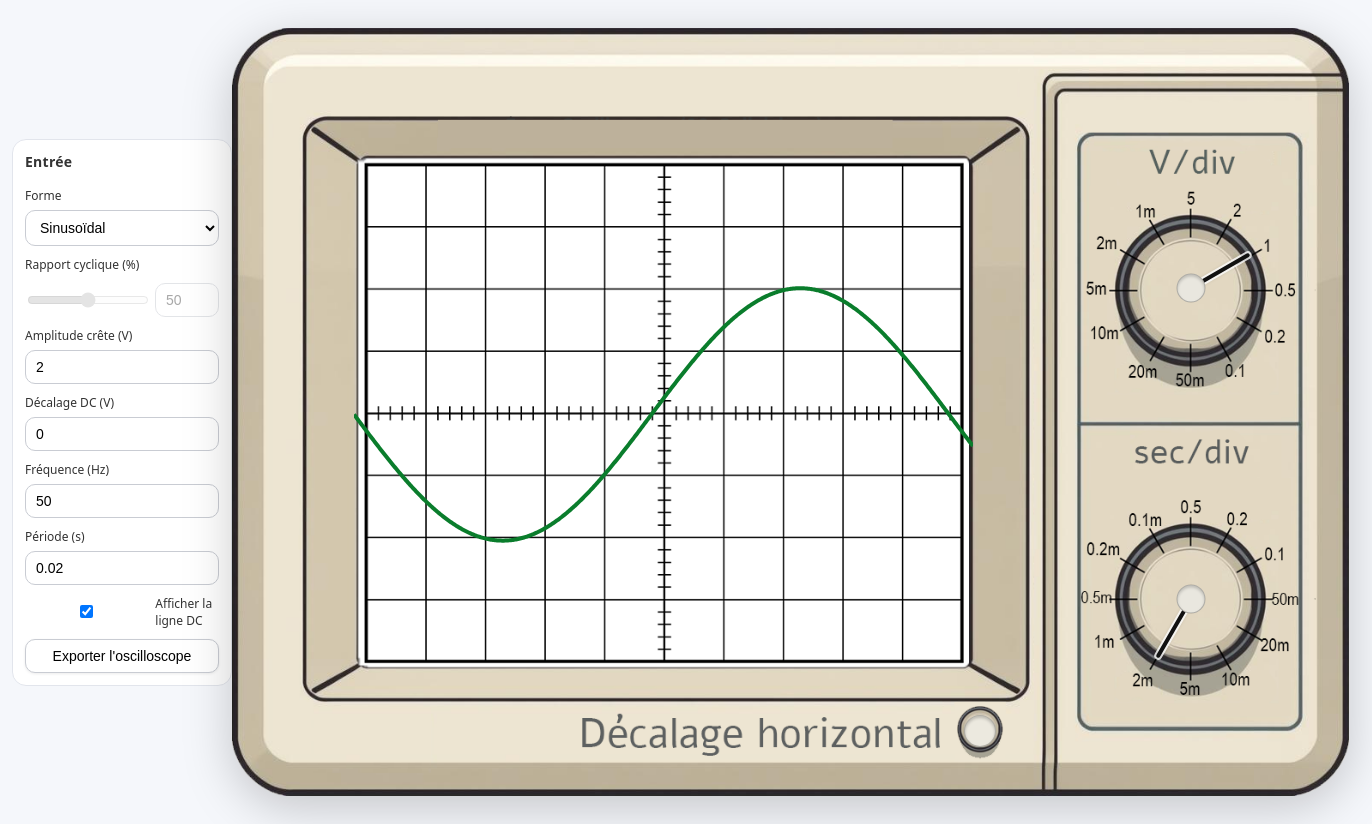
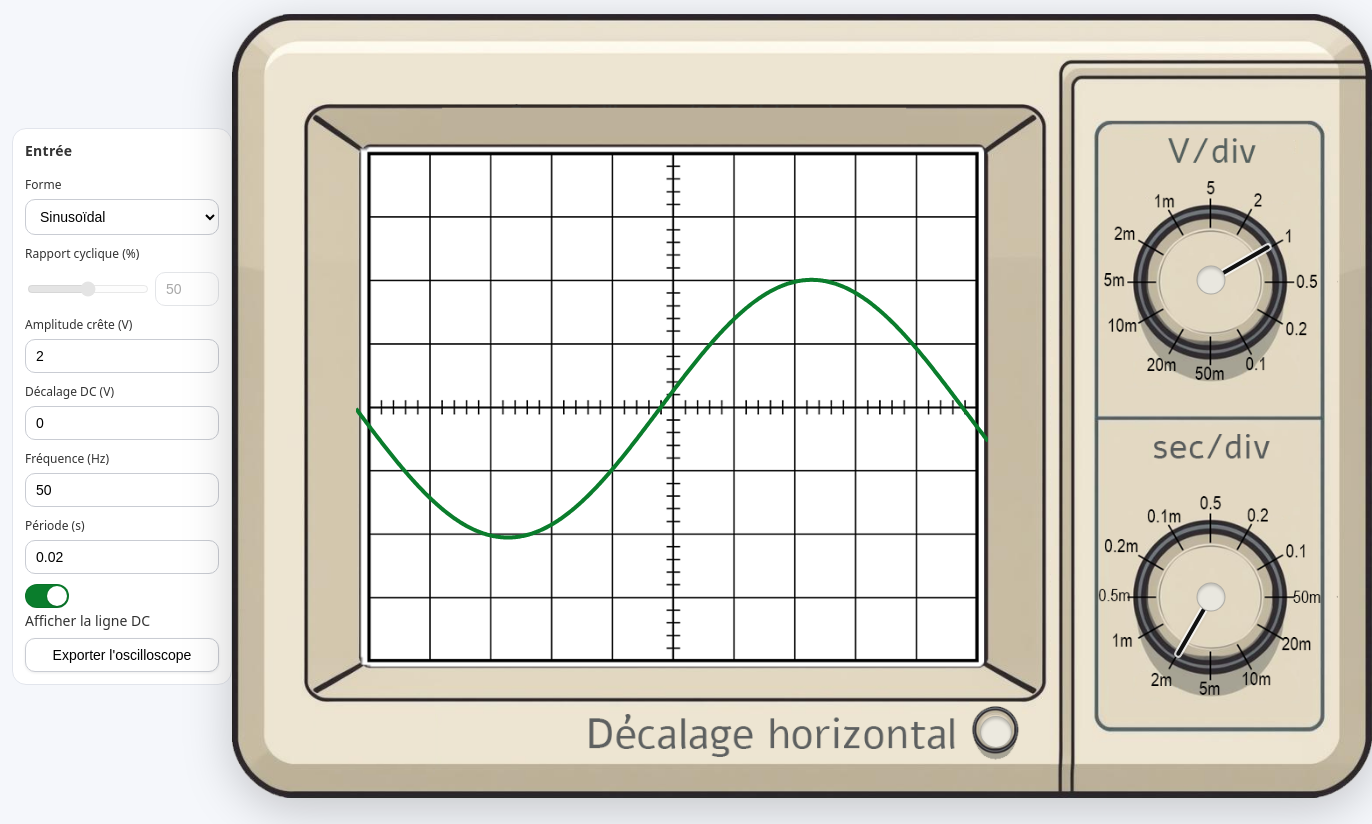
Before and after one commit to DavidC-DFFF/oscillo, a plain HTML site: page index.html in a window 1280 px wide. Shown: the whole page, 1372 px wide, since content can reach past the window. Drawn offline with Linux system fonts and the light colour scheme.

Commit message:
toggle inline

```diff
--- a/index.html
+++ b/index.html
@@ -14,7 +14,7 @@
 
         <!-- BARRE (col 2) -->
         <aside class="sidebar">
-            <form class="sidepanel" id="controls">
+            <form class="sidepanel" id="controls" autocomplete="off">
                 <h2>Entrée</h2>
 
                 <label>Forme
@@ -27,9 +27,9 @@
 
                 <label>Rapport cyclique (%)</label>
                 <div class="duty-row">
-                    <input id="duty" type="range" min="5" max="95" step="1" value="50">
+                    <input id="duty" type="range" min="5" max="95" step="1" value="50" />
                     <input id="dutyNum" type="number" min="5" max="95" step="1" value="50"
-                        aria-label="Rapport cyclique (pourcent)">
+                        aria-label="Rapport cyclique (pourcent)" />
                 </div>
 
                 <label>Amplitude crête (V)
@@ -48,10 +48,13 @@
                     <input id="per" type="number" min="0.000001" step="0.000001" value="" placeholder="auto" />
                 </label>
 
-                <label class="inline">
-                    <input id="showDC" type="checkbox" checked>
-                    Afficher la ligne DC
+                <!-- Interrupteur (toggle) pour la ligne DC -->
+                <label class="toggle">
+                    <input id="showDC" type="checkbox" checked />
+                    <span class="track" aria-hidden="true"></span>
+                    <span class="txt">Afficher la ligne DC</span>
                 </label>
+
 
                 <button type="button" id="exportPng">Exporter l'oscilloscope</button>
             </form>
@@ -65,7 +68,7 @@
                 <img id="bg" src="Oscilloscope3.png" alt="Oscilloscope pédagogique" />
                 <canvas id="trace" width="800" height="600" aria-hidden="true"></canvas>
 
-                <!-- Bouton de décalage horizontal (drag horizontal) -->
+                <!-- Bouton de décalage horizontal -->
                 <div id="hShift" class="hshift" title="Décalage horizontal (glisser)"></div>
 
                 <!-- Knobs (bulles masquées via CSS) -->
--- a/styles.css
+++ b/styles.css
@@ -5,13 +5,13 @@
     --screen-width: 55.45%;
     --screen-height: 65.7%;
 
-    /* Centres visuels des deux gros boutons */
+    /* Positions des gros boutons */
     --knob-v-left: 85.9%;
     --knob-v-top: 33.9%;
     --knob-t-left: 85.9%;
     --knob-t-top: 74.4%;
 
-    /* Position du bouton "Décalage horizontal" (à ajuster si besoin) */
+    /* Bouton Décalage horizontal (à ajuster si besoin) */
     --knob-h-left: 67%;
     --knob-h-top: 91.5%;
 }
@@ -26,23 +26,28 @@ body {
     font-family: system-ui, -apple-system, Segoe UI, Roboto, Helvetica, Arial;
 }
 
-/* ---- Layout : 5 colonnes = 3 espaces égaux ---- */
+/* ---- Layout global : 5 colonnes = 3 espaces égaux ---- */
 .app {
     display: grid;
     grid-template-columns: 1fr auto 1fr auto 1fr;
+    /* [espace][barre][espace][oscillo][espace] */
     column-gap: 0;
-    row-gap: clamp(12px, 2vw, 24px);
+    row-gap: clamp(8px, 1.6vw, 20px);
     min-height: 100vh;
     align-items: center;
-    padding: 12px;
+    /* centre verticalement barre/oscillo */
+    padding: 6px 12px;
+    /* marges haut/bas plus fines et symétriques */
 }
 
+/* Col 2 : barre centrée */
 .sidebar {
     grid-column: 2;
     justify-self: center;
     align-self: center;
 }
 
+/* Col 4 : oscillo centré */
 .wrap {
     grid-column: 4;
     justify-self: center;
@@ -54,7 +59,8 @@ body {
 /* ---- Oscilloscope ---- */
 .scope {
     position: relative;
-    width: min(96vw, calc(96vh * 1.454));
+    width: min(98vw, calc(98vh * 1.454));
+    /* marge haute/basse un peu plus fine */
     max-width: 1400px;
     filter: drop-shadow(0 12px 24px rgba(0, 0, 0, .20));
 }
@@ -68,7 +74,7 @@ body {
     -webkit-user-drag: none;
 }
 
-/* Canvas à la zone écran */
+/* Canvas exactement à la zone écran */
 #trace {
     position: absolute;
     left: var(--screen-left);
@@ -106,18 +112,13 @@ body {
     color: #333;
 }
 
-.sidepanel .inline {
-    display: flex;
-    align-items: center;
-    gap: 8px;
-}
-
 .duty-row {
     display: grid;
     grid-template-columns: 1fr 64px;
     gap: 8px;
 }
 
+/* Contrôles homogènes */
 .sidepanel input,
 .sidepanel select,
 .sidepanel button {
@@ -143,13 +144,78 @@ body {
 }
 
 .sidepanel button:hover {
-    background: #f6f7fb;
+    background: #f0f3fa;
 }
 
+/* Désactivation visuelle quand Sinus/Triangle */
 :disabled {
     opacity: .5;
     cursor: not-allowed;
 }
+
+/* ---- Interrupteur (toggle) “Afficher la ligne DC” ---- */
+/* Toggle sur UNE SEULE ligne, texte à droite */
+.toggle {
+    display: inline-flex;
+    /* au lieu de flex */
+    align-items: center;
+    gap: 10px;
+    cursor: pointer;
+    user-select: none;
+    white-space: nowrap;
+    /* empêche le retour à la ligne */
+}
+
+.toggle>input {
+    position: absolute;
+    opacity: 0;
+    pointer-events: none;
+}
+
+.toggle .track {
+    --w: 44px;
+    --h: 24px;
+    --r: 12px;
+    position: relative;
+    width: var(--w);
+    height: var(--h);
+    flex: 0 0 auto;
+    /* ne rétrécit pas */
+    background: #d9dde6;
+    border-radius: var(--r);
+    box-shadow: inset 0 0 0 1px rgba(0, 0, 0, .08);
+    transition: background .2s ease;
+}
+
+.toggle .track::after {
+    content: "";
+    position: absolute;
+    left: 2px;
+    top: 2px;
+    width: calc(var(--h) - 4px);
+    height: calc(var(--h) - 4px);
+    border-radius: 50%;
+    background: #fff;
+    box-shadow: 0 1px 2px rgba(0, 0, 0, .2);
+    transition: transform .2s ease;
+}
+
+.toggle>input:checked+.track {
+    background: #0a7d2c;
+}
+
+.toggle>input:checked+.track::after {
+    transform: translateX(calc(var(--w) - var(--h)));
+}
+
+.toggle .txt {
+    font-size: 14px;
+    color: #333;
+    white-space: nowrap;
+    /* sécurité supplémentaire */
+    line-height: 1;
+}
+
 
 /* ---- Knobs ---- */
 .knob {
@@ -196,6 +262,7 @@ body {
     display: none;
 }
 
+/* bulles masquées */
 #knobV {
     left: var(--knob-v-left);
     top: var(--knob-v-top);
@@ -206,16 +273,14 @@ body {
     top: var(--knob-t-top);
 }
 
-/* ---- Bouton Décalage horizontal (drag horizontal) ---- */
+/* ---- Bouton Décalage horizontal ---- */
 .hshift {
     position: absolute;
     left: var(--knob-h-left);
     top: var(--knob-h-top);
     transform: translate(-50%, -50%);
     width: 30px;
-    /* ← 30 px */
     height: 30px;
-    /* ← 30 px */
     border-radius: 999px;
     background: #ece9df;
     border: 1px solid rgba(0, 0, 0, .25);
@@ -223,7 +288,6 @@ body {
     cursor: ew-resize;
     z-index: 9;
 }
-
 
 /* ---- Responsive ---- */
 @media (max-width: 900px) {
```
